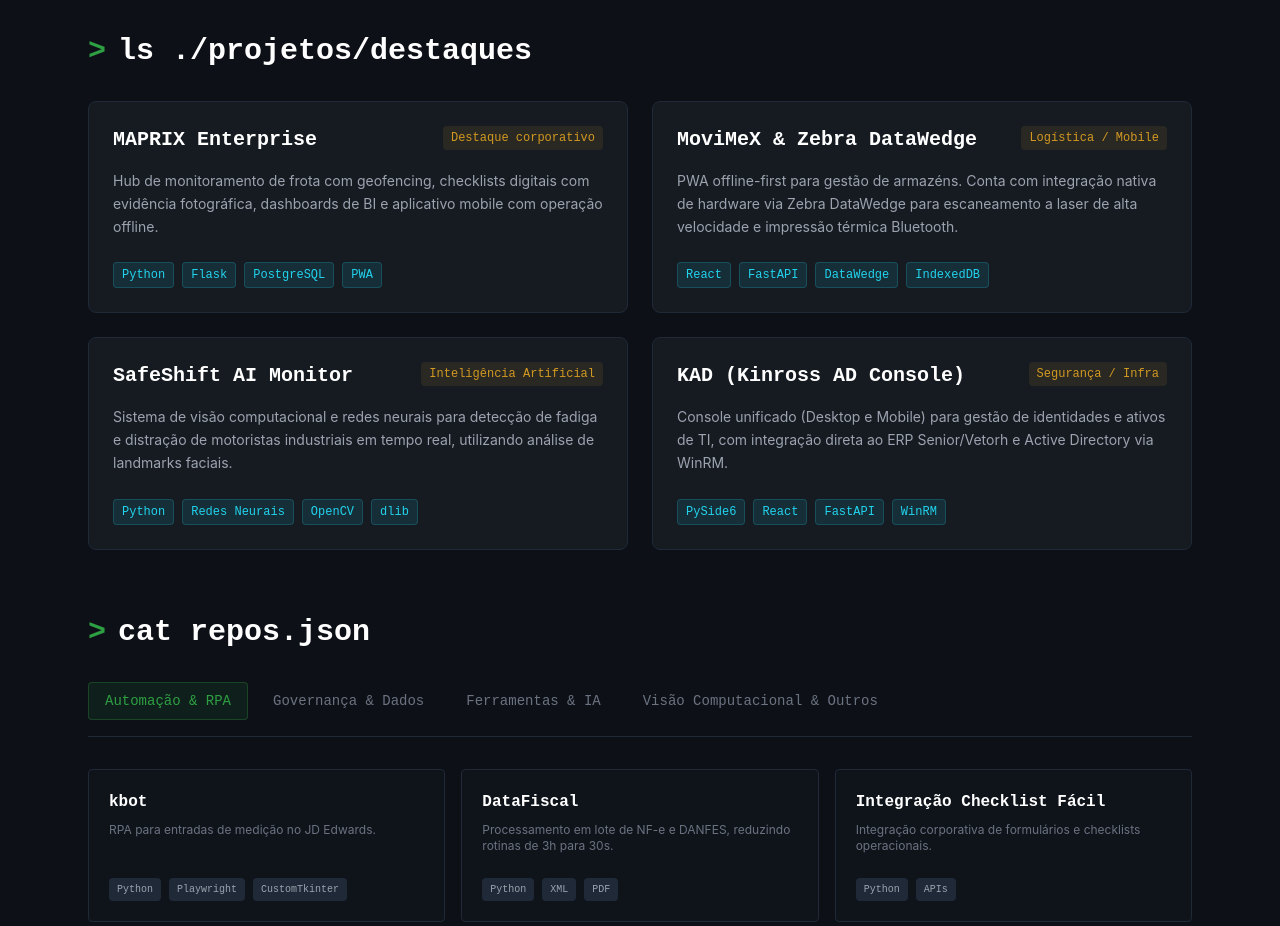
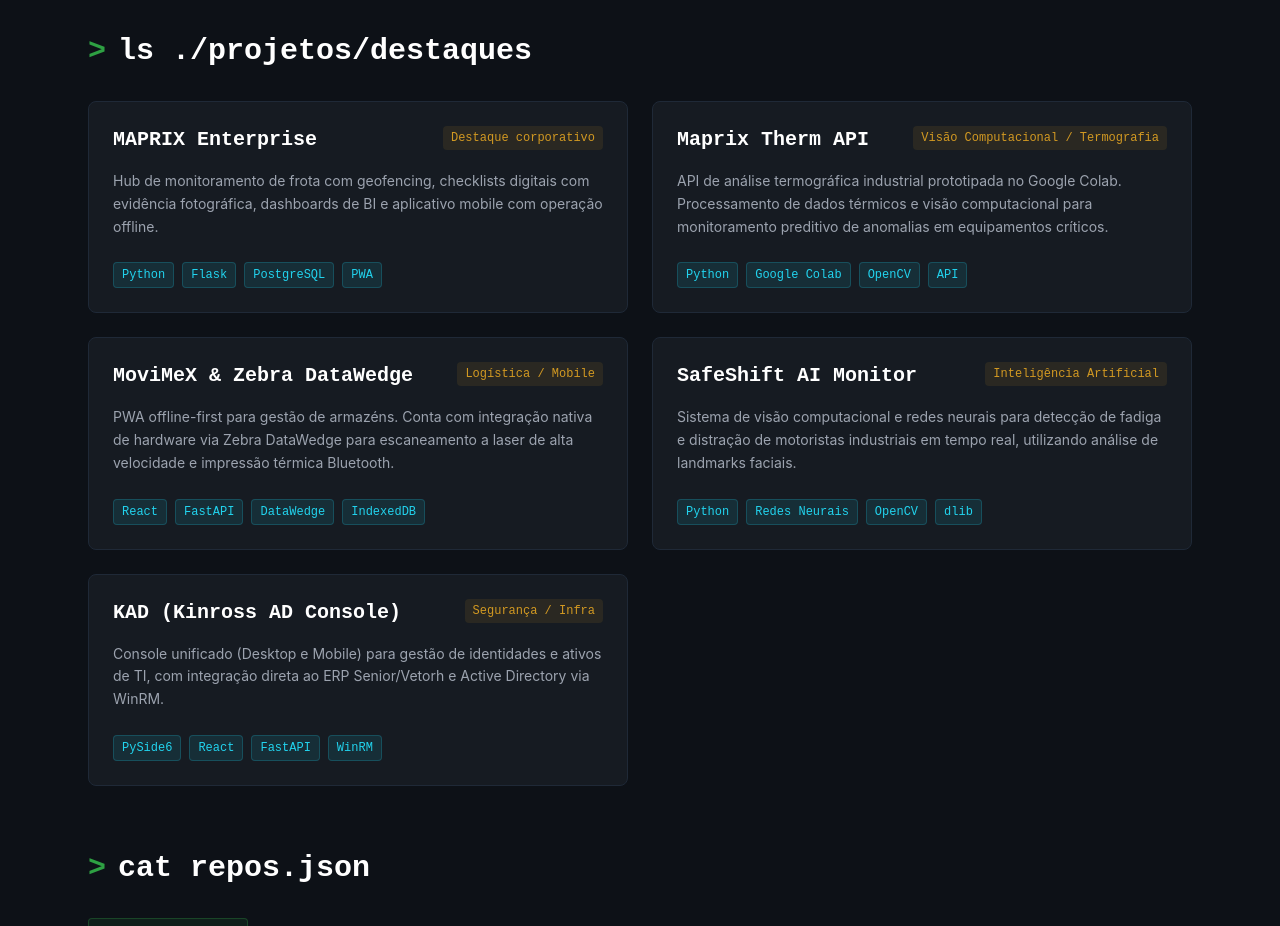
Before and after one commit to Sasagayo29/miyasawa-dev-portfolio, a React (Vite) app in the folder meu-portfolio/: page / in a window 1280 px wide. Shown: the part 2480-3406 px from the top of the page. Built offline with nearby package versions, Linux system fonts and the light colour scheme.

Commit message:
adição de projetos

```diff
--- a/meu-portfolio/src/data/projects.js
+++ b/meu-portfolio/src/data/projects.js
@@ -6,6 +6,13 @@
       description: "Hub de monitoramento de frota com geofencing, checklists digitais com evidência fotográfica, dashboards de BI e aplicativo mobile com operação offline.",
       techStack: ["Python", "Flask", "PostgreSQL", "PWA"],
       category: "Destaque corporativo"
+    },
+    {
+      id: "maprix-therm",
+      title: "Maprix Therm API",
+      description: "API de análise termográfica industrial prototipada no Google Colab. Processamento de dados térmicos e visão computacional para monitoramento preditivo de anomalias em equipamentos críticos.",
+      techStack: ["Python", "Google Colab", "OpenCV", "API"],
+      category: "Visão Computacional / Termografia"
     },
     {
       id: "movimex",
@@ -59,7 +66,6 @@
     {
       name: "Visão Computacional & Outros",
       items: [
-        { title: "SafeShift Monitor", tech: ["Python", "OpenCV", "dlib"], desc: "Monitoramento de fadiga e distração de motoristas por visão computacional." },
         { title: "RPG Multiplayer", tech: ["Flask", "SocketIO", "JS"], desc: "Plataforma web educacional em tempo real." }
       ]
     }
```
